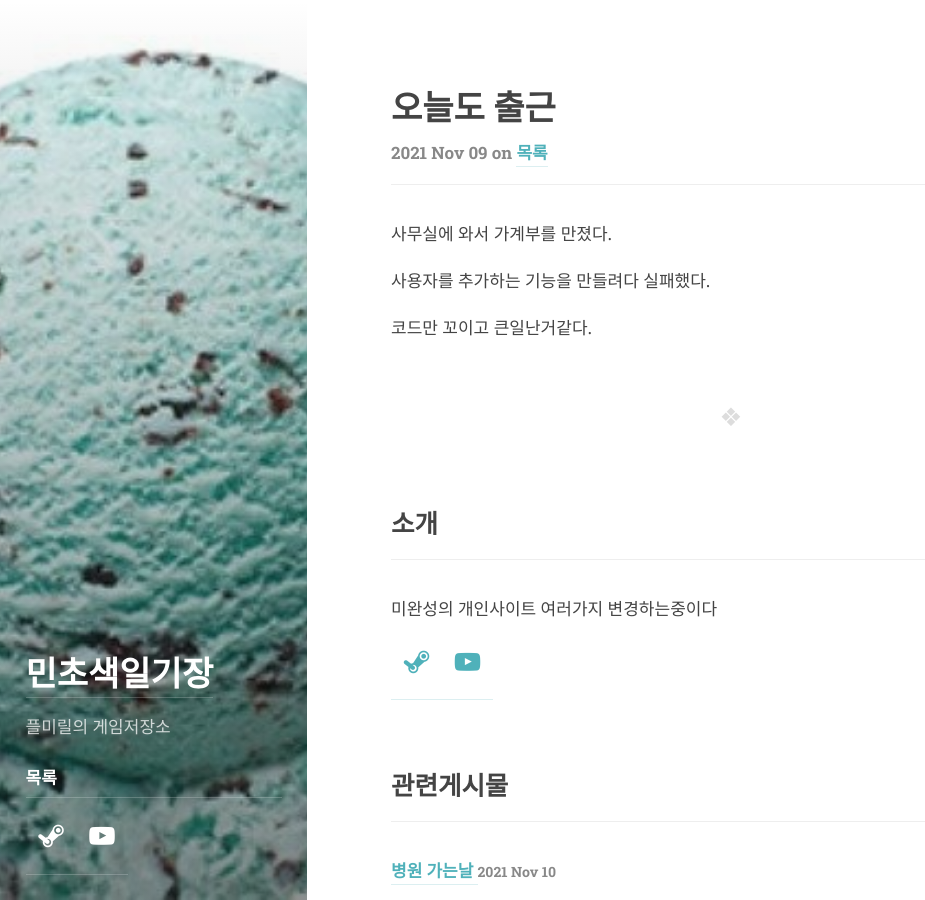
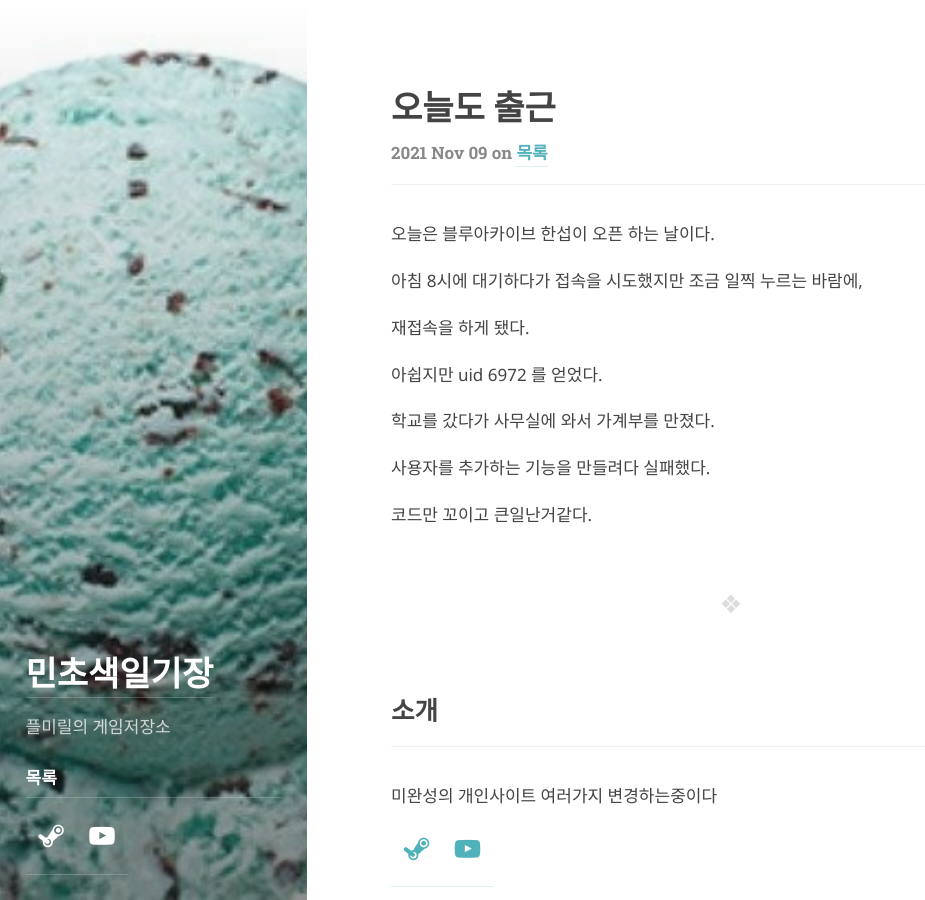
Before and after one commit to chanyou12/chanyou12.github.io, a Jekyll site: the page built from _posts/2021-11-09-0_일기.md, in a window 1280 px wide and 900 px high. Shown: the whole window, without its empty margins (0-925 px from the left). Built offline with Jekyll 4.4.1, drawn with Linux system fonts in a browser that asks for light colours; some web fonts are replaced.

Commit message:
Update 2021-11-09-0_일기.md

```diff
--- a/_posts/2021-11-09-0_일기.md
+++ b/_posts/2021-11-09-0_일기.md
@@ -4,7 +4,15 @@ title: 오늘도 출근
 description: >
 tags: [hyde]
 ---
-사무실에 와서 가계부를 만졌다.
+오늘은 블루아카이브 한섭이 오픈 하는 날이다.
+
+아침 8시에 대기하다가  접속을 시도했지만 조금 일찍 누르는 바람에,
+
+재접속을 하게 됐다.
+
+아쉽지만 uid 6972 를 얻었다.
+
+학교를 갔다가 사무실에 와서 가계부를 만졌다.
 
 사용자를 추가하는 기능을 만들려다 실패했다.
 
```
